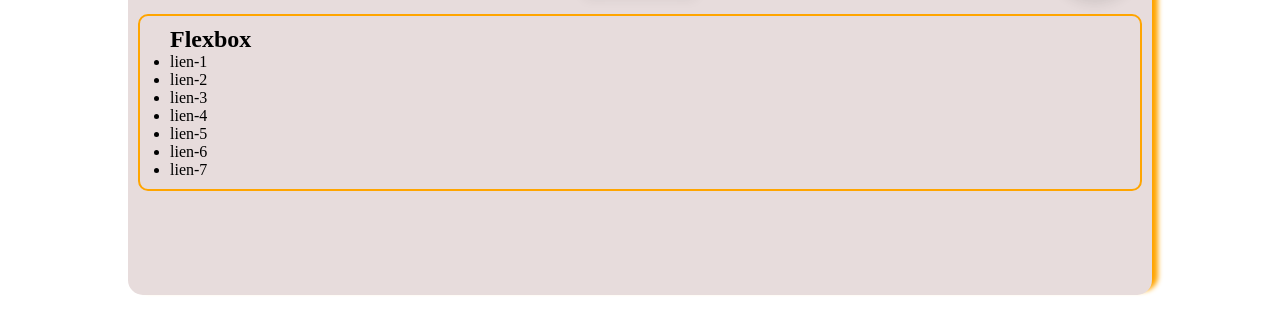
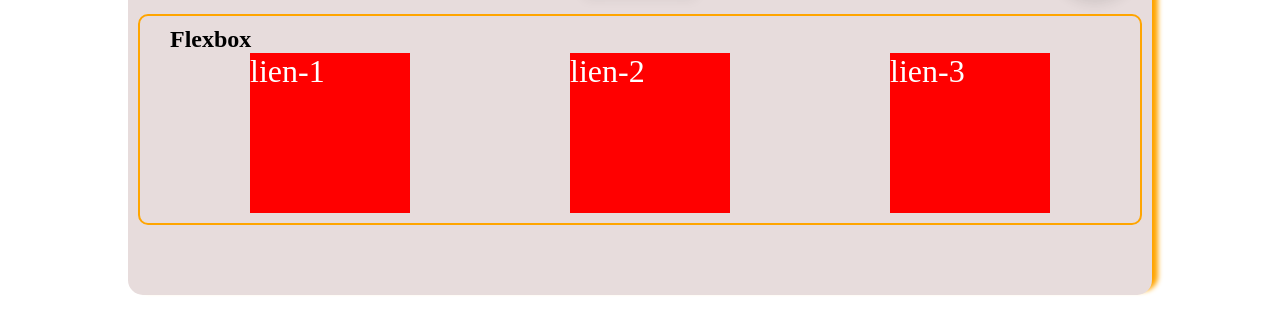
Before and after one commit to rosto-infinity/positioningCss3, a plain HTML site: page index.html in a window 1280 px wide. Shown: the part 349-682 px from the top of the page. Drawn offline with Linux system fonts and the light colour scheme.

Commit message:
flexbox justify-content

```diff
--- a/index.html
+++ b/index.html
@@ -22,10 +22,7 @@
             <li>lien-1</li>
             <li>lien-2</li>
             <li>lien-3</li>
-            <li>lien-4</li>
-            <li>lien-5</li>
-            <li>lien-6</li>
-            <li>lien-7</li>
+
         </ul>
     </div>
 </main>
--- a/style.css
+++ b/style.css
@@ -35,6 +35,9 @@ main {
     border-radius: 10px;
 }
 
+
+/******** Positioning *******/
+
 .positioning {
     position: relative;
 }
@@ -64,6 +67,25 @@ main {
     box-shadow: 0 2px 12px 5px rgba(51, 51, 51, 0.116);
 }
 
+
+/******** flexbox  *******/
+
 .flexbox {
     padding-left: 30px;
 }
+
+ul {
+    display: flex;
+    justify-content: space-around;
+    padding: 0;
+}
+
+li {
+    list-style-type: none;
+    font-size: 2rem;
+    height: 160px;
+    background: red;
+    width: 160px;
+    display: flex;
+    color: white;
+}
```
